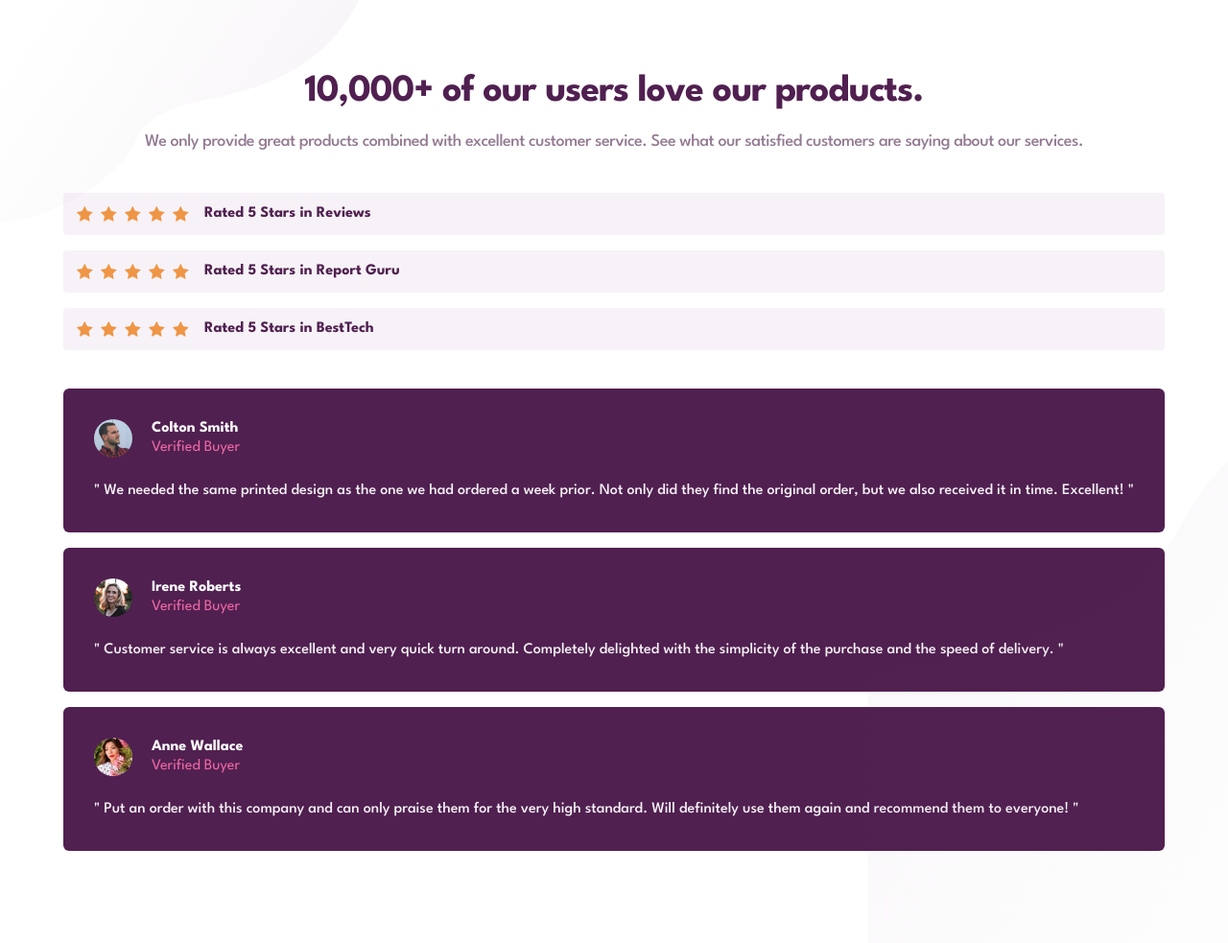
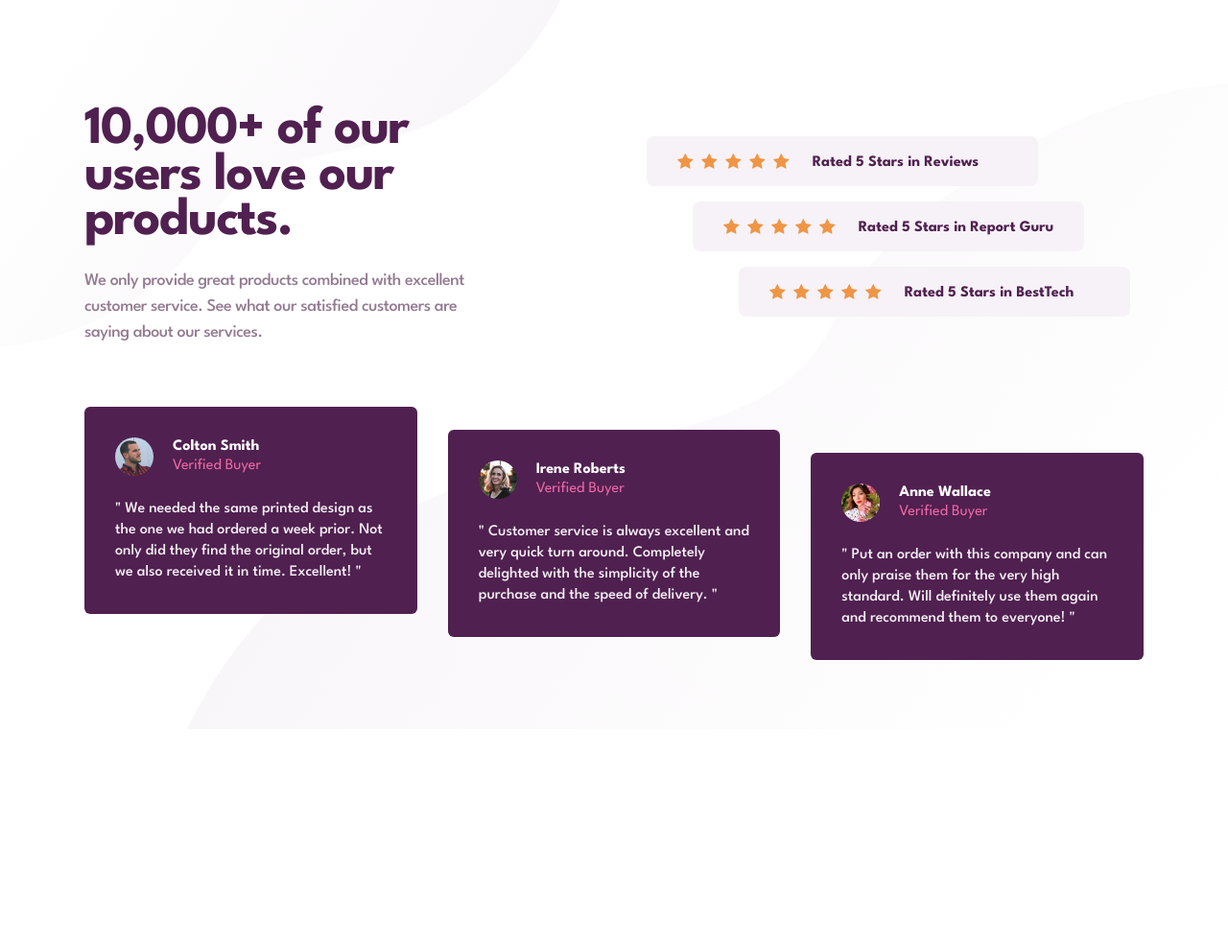
Before and after one commit to wendyhamel/FmSocialProofSection, a plain HTML site: page index.html in a window 1280 px wide. Shown: the whole page at 96% size. After the commit the page ends 800 px from the top, so only its background shows below. Drawn offline with nearby package versions, Linux system fonts and the light colour scheme.

Commit message:
Desktop styling

```diff
--- a/index.html
+++ b/index.html
@@ -25,21 +25,22 @@
 
   </head>
   <body class="antialiased">
-  <main class="relative min-h-full grid place-items-center pt-20 pb-24">
-    <img class="absolute left-0 top-0" src="images/bg-pattern-top-mobile.svg" alt="fading pink circle background">
-    <img class="absolute right-0 bottom-0" src="images/bg-pattern-bottom-mobile.svg" alt="fading pink circle background">
-  <!--  <img class="absolute left-0 top-0" src="images/bg-pattern-top-mobile.svg" alt="fading pink circle background">-->
-  <!--  <img class="absolute left-0 top-0" src="images/bg-pattern-top-mobile.svg" alt="fading pink circle background">-->
-    <section class="px-6 grid gap-10">
-      <div class="space-y-6">
-        <h1 class="text-center text-magenta-dark font-bold text-[2.5rem] tracking-tight leading-[0.8]">10,000+ of our users love our products.</h1>
-        <p class="text-magenta-gray font-medium text-center text-lg tracking-tight leading-snug">
+  <main class="relative min-h-full">
+    <img class="absolute left-0 top-0 md:hidden" src="images/bg-pattern-top-mobile.svg" alt="fading pink wave in top left corner">
+    <img class="absolute right-0 bottom-0 md:hidden" src="images/bg-pattern-bottom-mobile.svg" alt="fading pink wave in bottom right corner">
+    <img class="hidden md:block md:absolute md:left-0 md:top-0" src="images/bg-pattern-top-desktop.svg" alt="fading pink wave in top left corner">
+    <img class="hidden md:block md:absolute md:right-0 md:bottom-0" src="images/bg-pattern-bottom-desktop.svg" alt="fading pink wave in bottom right corner">
+    <section class="relative grid place-items-center pt-20 pb-24 md:max-w-screen-xl md:mx-auto lg:pt-28 xl:px-16">
+      <section class="relative px-6 grid gap-10 lg:grid-cols-2">
+        <div class="space-y-6 lg:pr-28">
+          <h1 class="text-center text-magenta-dark font-bold text-[2.5rem] tracking-tight leading-[0.8] lg:text-[3.5rem] lg:text-start lg:leading-[0.85]">10,000+ of our users love our products.</h1>
+          <p class="text-magenta-gray font-medium text-center text-lg tracking-tight leading-snug lg:text-start lg:leading-normal">
             We only provide great products combined with excellent customer service.
             See what our satisfied customers are saying about our services.
           </p>
         </div>
-      <div class="grid gap-4">
-        <div class="bg-magenta-gray-light rounded p-3.5 flex flex-col items-center gap-4 md:flex-row">
+        <div class="h-full flex flex-col gap-4 lg:justify-center lg:place-self-center">
+          <div class="bg-magenta-gray-light rounded-lg p-3.5 flex flex-col items-center gap-4 lg:gap-6 lg:flex-row lg:px-8 lg:p-4 lg:-translate-x-12">
             <div class="flex items-center gap-2">
               <img src="./images/icon-star.svg" alt="icon star">
               <img src="./images/icon-star.svg" alt="icon star">
@@ -47,9 +48,9 @@
               <img src="./images/icon-star.svg" alt="icon star">
               <img src="./images/icon-star.svg" alt="icon star">
             </div>
-          <p class="text-magenta-dark font-bold leading-none">Rated 5 Stars in Reviews</p>
+            <p class="text-magenta-dark font-bold leading-none lg:pt-1">Rated 5 Stars in Reviews</p>
           </div>
-        <div class="bg-magenta-gray-light rounded p-3.5 flex flex-col items-center gap-4 md:flex-row">
+          <div class="bg-magenta-gray-light rounded-lg p-3.5 flex flex-col items-center gap-4 lg:gap-6 lg:flex-row lg:px-8 lg:p-4">
             <div class="flex items-center gap-2">
               <img src="./images/icon-star.svg" alt="icon star">
               <img src="./images/icon-star.svg" alt="icon star">
@@ -57,9 +58,9 @@
               <img src="./images/icon-star.svg" alt="icon star">
               <img src="./images/icon-star.svg" alt="icon star">
             </div>
-          <p class="text-magenta-dark font-bold leading-none">Rated 5 Stars in Report Guru</p>
+            <p class="text-magenta-dark font-bold leading-none lg:pt-1">Rated 5 Stars in Report Guru</p>
           </div>
-        <div class="bg-magenta-gray-light rounded p-3.5 flex flex-col items-center gap-4 md:flex-row">
+          <div class="bg-magenta-gray-light rounded-lg p-3.5 flex flex-col items-center gap-4 lg:gap-6 lg:flex-row lg:px-8 lg:p-4 lg:translate-x-12">
             <div class="flex items-center gap-2">
               <img src="./images/icon-star.svg" alt="icon star">
               <img src="./images/icon-star.svg" alt="icon star">
@@ -67,11 +68,11 @@
               <img src="./images/icon-star.svg" alt="icon star">
               <img src="./images/icon-star.svg" alt="icon star">
             </div>
-          <p class="text-magenta-dark font-bold leading-none">Rated 5 Stars in BestTech</p>
+            <p class="text-magenta-dark font-bold leading-none lg:pt-1">Rated 5 Stars in BestTech</p>
           </div>
         </div>
-      <div class="grid gap-4">
-        <article class="bg-magenta-dark rounded-md p-8 space-y-6">
+        <div class="grid gap-4 lg:col-span-2 lg:grid-cols-3 lg:gap-8 lg:pt-12">
+          <article class="bg-magenta-dark rounded-md p-8 space-y-6 lg:-translate-y-6">
             <div class="flex items-center gap-5">
               <img class="rounded-full h-10 w-10" src="images/image-colton.jpg" alt="avatar of Colton">
               <div class="space-y-1">
@@ -106,7 +107,7 @@
               delighted with the simplicity of the purchase and the speed of delivery. "
             </p>
           </article>
-        <article class="bg-magenta-dark rounded-md p-8 space-y-6">
+          <article class="bg-magenta-dark rounded-md p-8 space-y-6 lg:translate-y-6">
             <div class="flex items-center gap-5">
               <img class="rounded-full h-10 w-10" src="images/image-anne.jpg" alt="avatar of Anne">
               <div class="space-y-1">
@@ -125,6 +126,7 @@
           </article>
         </div>
       </section>
+    </section>
   </main>
 
     <footer class="fixed bottom-0 inset-x-0 text-center text-xs py-2 bg-magenta-dark text-white opacity-0 translate-y-2 hover:opacity-100 hover:translate-y-0 transform transition ease-in-out duration-150">
```
Lines whose indentation alone changed are shown as unchanged.
